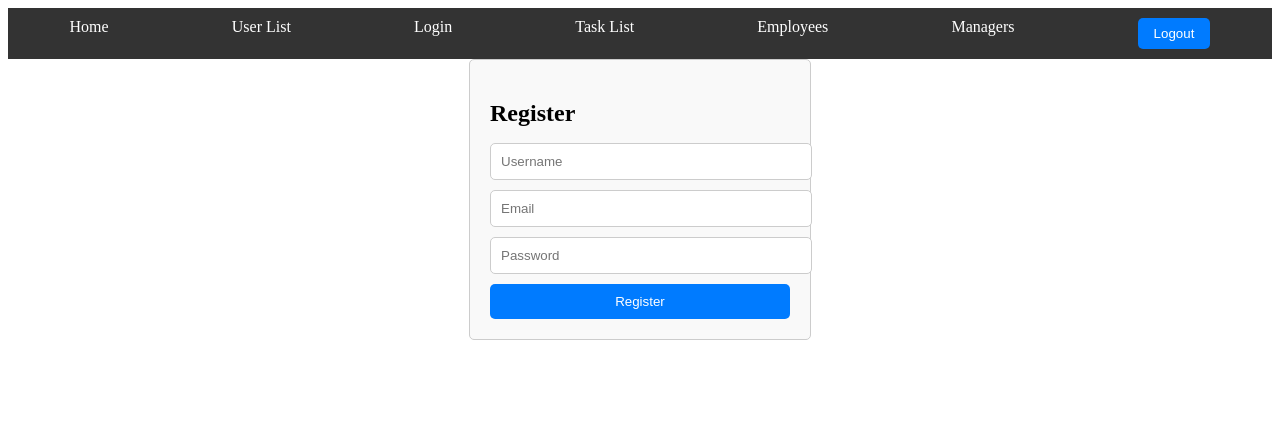
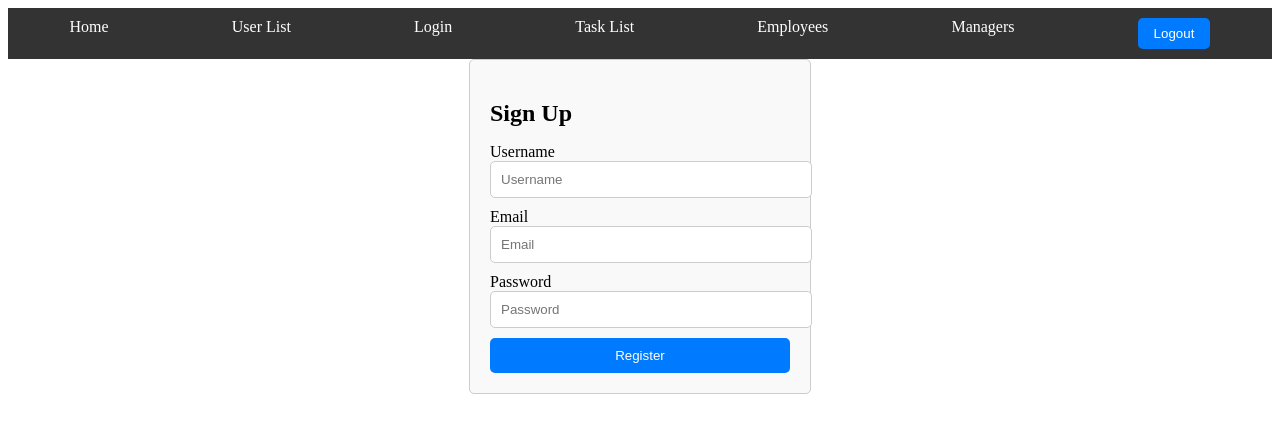
Before and after one commit to bwallace4/Final-Project-phase-5, a React (Create React App) app in the folder client/: page / in a window 1280 px wide. Shown: the top 432 px of the page. Built offline with nearby package versions, Linux system fonts and the light colour scheme.

Commit message:
rewriting files on client side using formik

```diff
--- a/client/src/components/EmployeeList.js
+++ b/client/src/components/EmployeeList.js
@@ -1,10 +1,10 @@
 import React, { useState, useEffect } from "react";
+import { useFormik } from "formik";
+import * as Yup from "yup";
 
 function EmployeeList() {
   const [employees, setEmployees] = useState([]);
   const [isLoading, setIsLoading] = useState(false);
-  const [newEmployeeName, setNewEmployeeName] = useState("");
-  const [newEmployeeLevel, setNewEmployeeLevel] = useState("");
 
   useEffect(() => {
     const fetchEmployees = async () => {
@@ -24,54 +24,14 @@ function EmployeeList() {
       }
     };
 
-
     fetchEmployees();
-
 
     const intervalId = setInterval(() => {
       fetchEmployees();
     }, 4000);
 
-
     return () => clearInterval(intervalId);
   }, []);
-
-  const handleNameChange = (e) => {
-    setNewEmployeeName(e.target.value);
-  };
-
-  const handleLevelChange = (e) => {
-    setNewEmployeeLevel(e.target.value);
-  };
-
-  const handleSubmit = async (e) => {
-    e.preventDefault();
-
-    try {
-      const response = await fetch("/employees", {
-        method: "POST",
-        headers: {
-          "Content-Type": "application/json",
-        },
-        body: JSON.stringify({
-          name: newEmployeeName,
-          level: parseInt(newEmployeeLevel),
-        }),
-      });
-
-      if (!response.ok) {
-        throw new Error("Failed to add a new employee");
-      }
-
-      const data = await response.json();
-      setEmployees([...employees, data]);
-
-      setNewEmployeeName("");
-      setNewEmployeeLevel("");
-    } catch (error) {
-      console.error(error);
-    }
-  };
 
   const handleDelete = async (employeeId) => {
     try {
@@ -83,29 +43,84 @@ function EmployeeList() {
         throw new Error("Failed to delete the employee");
       }
 
-      const updatedEmployees = employees.filter((employee) => employee.id !== employeeId);
+      const updatedEmployees = employees.filter(
+        (employee) => employee.id !== employeeId
+      );
       setEmployees(updatedEmployees);
     } catch (error) {
       console.error(error);
     }
   };
 
+  // Define the validation schema using Yup
+  const validationSchema = Yup.object().shape({
+    newEmployeeName: Yup.string().required("Employee Name is required"),
+    newEmployeeLevel: Yup.number()
+      .integer("Level must be an integer")
+      .required("Employee Level is required"),
+  });
+
+
+  const formik = useFormik({
+    initialValues: {
+      newEmployeeName: "",
+      newEmployeeLevel: "",
+    },
+    validationSchema,
+    onSubmit: async (values) => {
+      try {
+        const response = await fetch("/employees", {
+          method: "POST",
+          headers: {
+            "Content-Type": "application/json",
+          },
+          body: JSON.stringify({
+            name: values.newEmployeeName,
+            level: parseInt(values.newEmployeeLevel),
+          }),
+        });
+
+        if (!response.ok) {
+          throw new Error("Failed to add a new employee");
+        }
+
+        const data = await response.json();
+        setEmployees([...employees, data]);
+
+
+        formik.resetForm();
+      } catch (error) {
+        console.error(error);
+      }
+    },
+  });
+
   return (
     <div>
       <h2>Employee List</h2>
-      <form onSubmit={handleSubmit}>
+      <form onSubmit={formik.handleSubmit}>
         <input
           type="text"
           placeholder="Employee Name"
-          value={newEmployeeName}
-          onChange={handleNameChange}
+          name="newEmployeeName"
+          value={formik.values.newEmployeeName}
+          onChange={formik.handleChange}
+          onBlur={formik.handleBlur}
         />
+        {formik.touched.newEmployeeName && formik.errors.newEmployeeName ? (
+          <div>{formik.errors.newEmployeeName}</div>
+        ) : null}
         <input
           type="number"
           placeholder="Employee Level"
-          value={newEmployeeLevel}
-          onChange={handleLevelChange}
+          name="newEmployeeLevel"
+          value={formik.values.newEmployeeLevel}
+          onChange={formik.handleChange}
+          onBlur={formik.handleBlur}
         />
+        {formik.touched.newEmployeeLevel && formik.errors.newEmployeeLevel ? (
+          <div>{formik.errors.newEmployeeLevel}</div>
+        ) : null}
         <button type="submit">Add Employee</button>
       </form>
       {isLoading ? (
--- a/client/src/components/LoginForm.js
+++ b/client/src/components/LoginForm.js
@@ -1,72 +1,84 @@
-
-
-import React, { useState } from 'react';
+import React from 'react';
 import { useHistory } from 'react-router-dom';
+import { Formik, Form, Field, ErrorMessage } from 'formik';
+import * as Yup from 'yup';
 
 function LoginForm() {
   const history = useHistory();
-  const [formData, setFormData] = useState({
+
+  const initialValues = {
     username: '',
     password: '',
+  };
+
+  const validationSchema = Yup.object({
+    username: Yup.string().required('Username is required'),
+    password: Yup.string().required('Password is required'),
   });
 
-  const [error, setError] = useState('');
-
-  const handleInputChange = (event) => {
-    const { name, value } = event.target;
-    setFormData({
-      ...formData,
-      [name]: value,
-    });
-  };
-
-  const handleLogin = () => {
-
+  const onSubmit = (values, { setSubmitting }) => {
     fetch('/login', {
       method: 'POST',
       headers: {
         'Content-Type': 'application/json',
       },
-      body: JSON.stringify(formData),
+      body: JSON.stringify(values),
     })
       .then((response) => {
+        setSubmitting(false);
         if (response.status === 200) {
           history.push('/dashboard');
         } else {
-
-          response.json().then((data) => setError(data.error));
+          response.json().then((data) => {
+            // Handle login error, you can set an error state here
+            console.error('Login error:', data.error);
+          });
         }
       })
       .catch((error) => {
         console.error('Login error:', error);
+        setSubmitting(false);
       });
   };
 
   return (
     <div className="login-form-container">
       <h2>Login</h2>
-      {error && <p className="error-message">{error}</p>}
+      <Formik
+        initialValues={initialValues}
+        validationSchema={validationSchema}
+        onSubmit={onSubmit}
+      >
+        {({ isSubmitting }) => (
+          <Form>
             <div>
-        <input
+              <label htmlFor="username">Username:</label>
+              <Field
                 type="text"
                 name="username"
+                id="username"
                 placeholder="Username"
-          value={formData.username}
-          onChange={handleInputChange}
               />
+              <ErrorMessage name="username" component="div" className="error" />
             </div>
             <div>
-        <input
+              <label htmlFor="password">Password:</label>
+              <Field
                 type="password"
                 name="password"
+                id="password"
                 placeholder="Password"
-          value={formData.password}
-          onChange={handleInputChange}
               />
+              <ErrorMessage name="password" component="div" className="error" />
             </div>
             <div>
-        <button onClick={handleLogin}>Login</button>
+              <button type="submit" disabled={isSubmitting}>
+                Login
+              </button>
             </div>
+          </Form>
+        )}
+      </Formik>
     </div>
   );
 }
--- a/client/src/components/ManagerList.js
+++ b/client/src/components/ManagerList.js
@@ -1,48 +1,45 @@
 import React, { useState, useEffect } from "react";
+import { useFormik } from "formik";
+import * as Yup from "yup";
 
 function ManagerList() {
   const [managers, setManagers] = useState([]);
   const [isLoading, setIsLoading] = useState(false);
-  const [formData, setFormData] = useState({
+
+  const formik = useFormik({
+    initialValues: {
       name: "",
       email: "",
       department: "",
       title: "",
-  });
-
-  const handleChange = (e) => {
-    const { name, value } = e.target;
-    setFormData({ ...formData, [name]: value });
-  };
-
-  const handleSubmit = async (e) => {
-    e.preventDefault();
-
+    },
+    validationSchema: Yup.object({
+      name: Yup.string().required("Name is required"),
+      email: Yup.string().email("Invalid email address").required("Email is required"),
+      department: Yup.string(),
+      title: Yup.string().required("Title is required"),
+    }),
+    onSubmit: async (values) => {
       try {
         const response = await fetch("/managers", {
           method: "POST",
           headers: {
             "Content-Type": "application/json",
           },
-        body: JSON.stringify(formData),
+          body: JSON.stringify(values),
         });
 
         if (!response.ok) {
           throw new Error("Failed to create manager");
         }
 
-      setFormData({
-        name: "",
-        email: "",
-        department: "",
-        title: "",
-      });
-
+        formik.resetForm();
         fetchManagers();
       } catch (error) {
         console.error(error);
       }
-  };
+    },
+  });
 
   const handleDelete = async (managerId) => {
     try {
@@ -53,7 +50,6 @@ function ManagerList() {
       if (!response.ok) {
         throw new Error("Failed to delete the manager");
       }
-
 
       const updatedManagers = managers.filter(
         (manager) => manager.id !== managerId
@@ -88,34 +84,41 @@ function ManagerList() {
   return (
     <div>
       <h2>Manager List</h2>
-      <form onSubmit={handleSubmit}>
+      <form onSubmit={formik.handleSubmit}>
         <div>
           <label>Name:</label>
           <input
             type="text"
             name="name"
-            value={formData.name}
-            onChange={handleChange}
-            required
+            value={formik.values.name}
+            onChange={formik.handleChange}
+            onBlur={formik.handleBlur}
           />
+          {formik.touched.name && formik.errors.name ? (
+            <div className="error">{formik.errors.name}</div>
+          ) : null}
         </div>
         <div>
           <label>Email:</label>
           <input
             type="email"
             name="email"
-            value={formData.email}
-            onChange={handleChange}
-            required
+            value={formik.values.email}
+            onChange={formik.handleChange}
+            onBlur={formik.handleBlur}
           />
+          {formik.touched.email && formik.errors.email ? (
+            <div className="error">{formik.errors.email}</div>
+          ) : null}
         </div>
         <div>
           <label>Department:</label>
           <input
             type="text"
             name="department"
-            value={formData.department}
-            onChange={handleChange}
+            value={formik.values.department}
+            onChange={formik.handleChange}
+            onBlur={formik.handleBlur}
           />
         </div>
         <div>
@@ -123,10 +126,13 @@ function ManagerList() {
           <input
             type="text"
             name="title"
-            value={formData.title}
-            onChange={handleChange}
-            required
+            value={formik.values.title}
+            onChange={formik.handleChange}
+            onBlur={formik.handleBlur}
           />
+          {formik.touched.title && formik.errors.title ? (
+            <div className="error">{formik.errors.title}</div>
+          ) : null}
         </div>
         <button type="submit">Add Manager</button>
       </form>
--- a/client/src/components/RegisterForm.js
+++ b/client/src/components/RegisterForm.js
@@ -1,104 +1,80 @@
-import React, { useState } from 'react';
+import React from 'react';
+import { Formik, Form, Field, ErrorMessage } from 'formik';
+import * as Yup from 'yup';
 import './RegisterForm.css';
 
 function RegisterForm() {
-
-  const [formData, setFormData] = useState({
+  // Initial form values
+  const initialValues = {
     username: '',
     email: '',
     password: '',
+  };
+
+  // Validation schema using Yup
+  const validationSchema = Yup.object().shape({
+    username: Yup.string().required('Username is required'),
+    email: Yup.string().email('Invalid email').required('Email is required'),
+    password: Yup.string().min(6, 'Password must be at least 6 characters').required('Password is required'),
   });
 
-  const [errors, setErrors] = useState({});
-  const [registrationStatus, setRegistrationStatus] = useState('');
-  const [serverResponseData, setServerResponseData] = useState(null);
-  const handleInputChange = (event) => {
-    const { name, value } = event.target;
-    setFormData({
-      ...formData,
-      [name]: value,
-    });
-  };
-
-  const handleRegistration = () => {
-
-    fetch('/register', {
-      method: 'POST',
-      headers: {
-        'Content-Type': 'application/json',
-      },
-      body: JSON.stringify(formData),
-    })
-      .then((response) => response.json())
-      .then((data) => {
-        console.log('Data received from server:', data);
-
-        setServerResponseData(data);
-
-        if (data.error) {
-
-          setErrors(data);
-          setRegistrationStatus('Registration failed. Please fix the errors.');
-        } else {
-
-          setErrors({});
-
-          if (data.message === 'User registered successfully') {
-            setRegistrationStatus('Registration successful. Redirecting...');
-
-
-          }
-        }
-      })
-      .catch((error) => {
-
-        console.error(error);
-
-      });
+  // Function to handle form submission
+  const handleSubmit = (values, { setSubmitting }) => {
+    // Simulate a server request
+    setTimeout(() => {
+      console.log('Form values submitted:', values);
+      setSubmitting(false);
+    }, 1000);
   };
 
   return (
     <div className="register-form-container">
-      <h2>Register</h2>
-      {registrationStatus && <p className="registration-status">{registrationStatus}</p>}
+      <h2>Sign Up</h2>
+      <Formik
+        initialValues={initialValues}
+        validationSchema={validationSchema}
+        onSubmit={handleSubmit}
+      >
+        {({ isSubmitting }) => (
+          <Form>
             <div>
-        <input
+              <label htmlFor="username">Username</label>
+              <Field
                 type="text"
+                id="username"
                 name="username"
                 placeholder="Username"
-          value={formData.username}
-          onChange={handleInputChange}
               />
-        {errors.username && <p className="error-message">Error: {errors.username}</p>}
+              <ErrorMessage name="username" component="p" className="error-message" />
             </div>
             <div>
-        <input
+              <label htmlFor="email">Email</label>
+              <Field
                 type="email"
+                id="email"
                 name="email"
                 placeholder="Email"
-          value={formData.email}
-          onChange={handleInputChange}
               />
-        {errors.email && <p className="error-message">Error: {errors.email}</p>}
+              <ErrorMessage name="email" component="p" className="error-message" />
             </div>
             <div>
-        <input
+              <label htmlFor="password">Password</label>
+              <Field
                 type="password"
+                id="password"
                 name="password"
                 placeholder="Password"
-          value={formData.password}
-          onChange={handleInputChange}
               />
-        {errors.password && <p className="error-message">Error: {errors.password}</p>}
+              <ErrorMessage name="password" component="p" className="error-message" />
             </div>
             <div>
-        <button onClick={handleRegistration}>Register</button>
+              <button type="submit" disabled={isSubmitting}>
+                {isSubmitting ? 'Submitting...' : 'Register'}
+              </button>
             </div>
-      {serverResponseData && (
-        <div className="server-response">
-          <p>Data received from server: {JSON.stringify(serverResponseData)}</p>
-        </div>
+          </Form>
         )}
+      </Formik>
     </div>
   );
 }
```
Also changed, not shown: client/src/components/SuccessPage.css (deleted, +0 -16 lines), client/src/components/SuccessPage.js (deleted, +0 -15 lines). Lines whose indentation alone changed are shown as unchanged.
